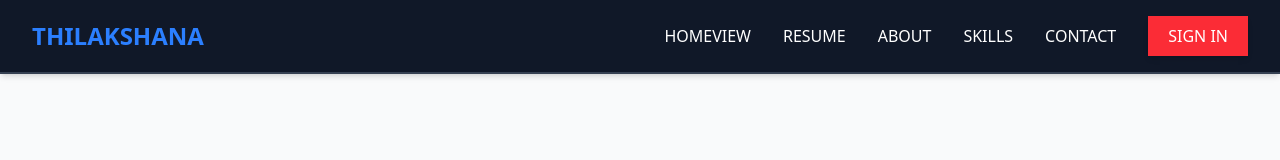
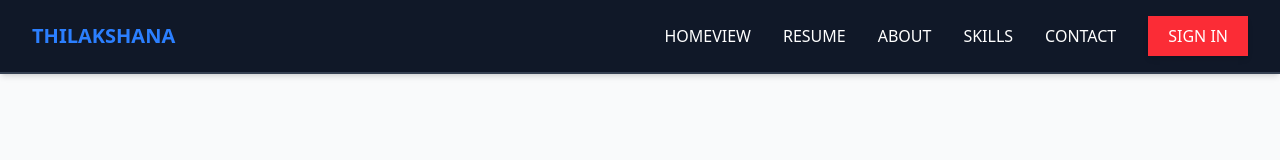
Before and after one commit to gthilakshana/thilakshana, a React (Vite) app: page / in a window 1280 px wide. Shown: the top 160 px of the page. Built offline with nearby package versions, Linux system fonts and the light colour scheme.

Commit message:
header Updated 👍

```diff
--- a/src/components/header.jsx
+++ b/src/components/header.jsx
@@ -18,9 +18,9 @@ export default function Header() {
         <header className="fixed top-0 left-0 w-full z-50 bg-gray-900 backdrop-blur-md shadow-md border-b-2 border-gray-700">
             <div className="w-full mx-auto flex items-center justify-between px-6 md:px-8 py-4">
                 {/* Logo */}
-                <div className="flex items-center justify-center w-full md:w-auto">
+                <div className="flex items-center justify-start w-full md:w-auto">
                     <span
-                        className="text-xl sm:text-2xl font-bold text-blue-500 uppercase cursor-pointer"
+                        className="text-xl sm:text-1xl font-bold text-blue-500 uppercase cursor-pointer"
                         onClick={() => handleScroll("home")}
                     >
                         Thilakshana
```
